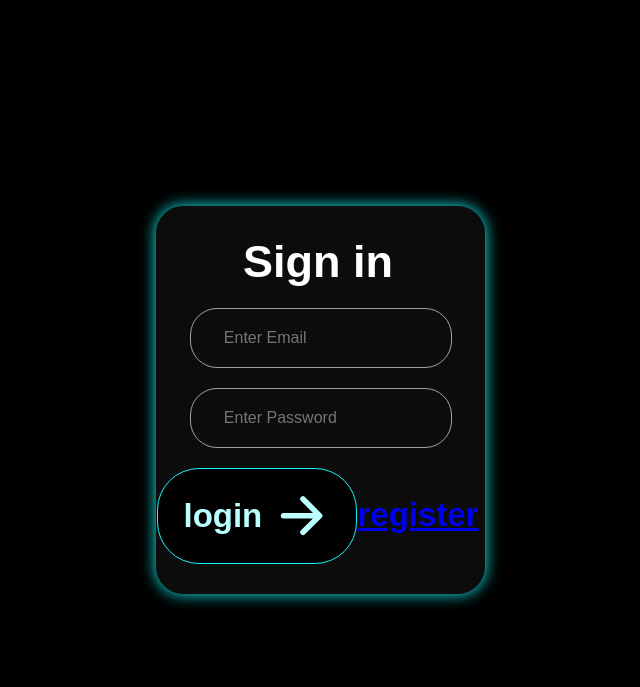
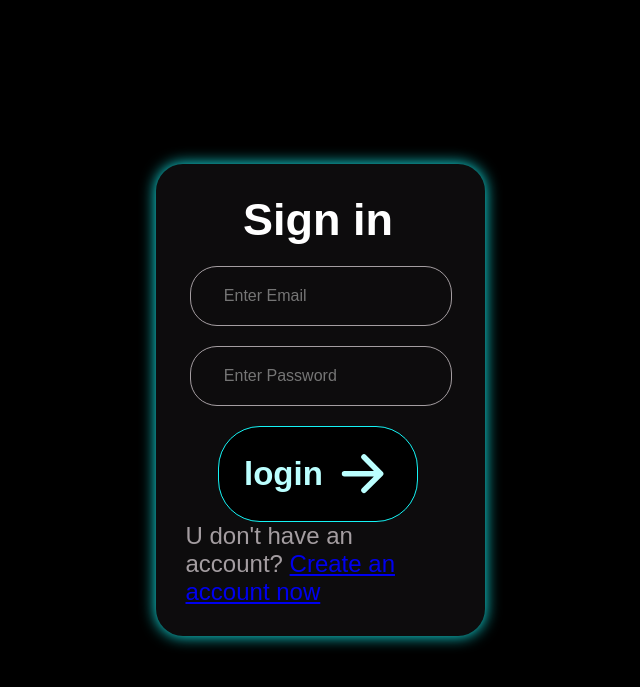
Before and after one commit to Alexandrudiun/Spoti, a PHP site: page / in a window 1280 px wide. Shown: the top 687 px of the page, without its empty margins (320-960 px from the left). Run offline with PHP 8.4, Linux system fonts and the light colour scheme; a stand-in replaces the project's code that opens the database connection.

Commit message:
Update index.php

```diff
--- a/index.php
+++ b/index.php
@@ -49,9 +49,10 @@ if(isset($_POST['submit'])){
                     <h2>login</h2>
                     <svg class="ionicon" viewBox="0 0 512 512"><path fill="none" stroke="currentColor" stroke-linecap="round" stroke-linejoin="round" stroke-width="48" d="M268 112l144 144-144 144M392 256H100"/></svg>
                 </button>
-                  <a href="register.php">
-                    <h2>register</h2></a>
+
             </div>
+            <div style="display: flex; justify-content: center;">
+                <p>U don't have an account? <a href="register.php">Create an account now</a></p>
         </form>
     </div>
 </body>
```
